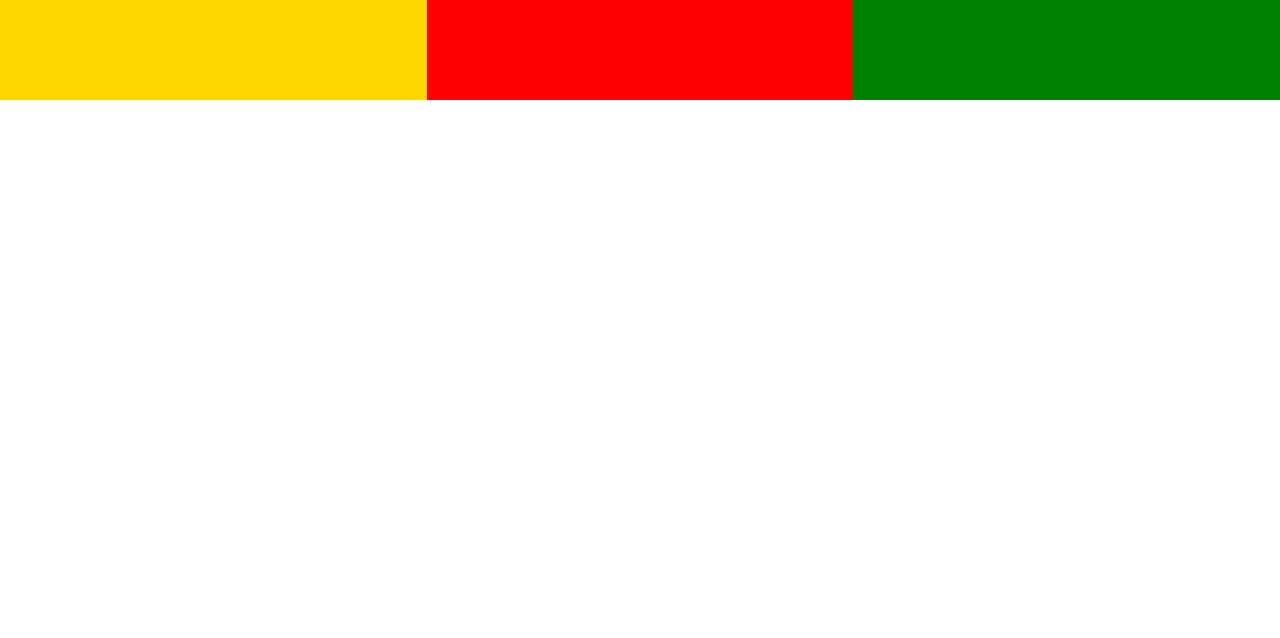
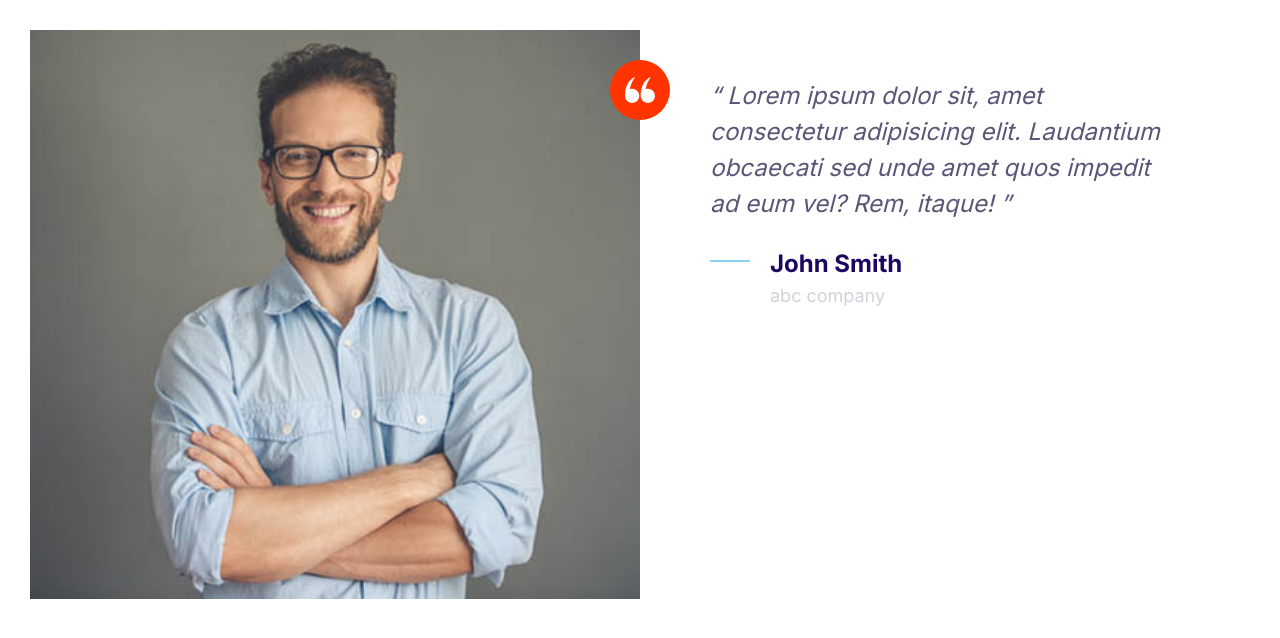
Before and after one commit to erutuzz/First-font-end-exercise-from-Mosh, a plain HTML site: page index.html in a window 1280 px wide. Drawn offline with Linux system fonts and the light colour scheme.

Commit message:
Build the type of testimonial

```diff
--- a/css/style.css
+++ b/css/style.css
@@ -150,6 +150,16 @@ a {
   display: inline-flex;
   justify-content: center;
   align-items: center;
+}
+.icon-container--accent {
+  background-color: var(--color-accent);
+}
+.icon--white {
+  fill: #fff;
+}
+.icon--small {
+  width: 30px;
+  height: 30px;
 }
 
 /* button */
@@ -378,3 +388,22 @@ a {
     grid-template-columns: 100%;
   }
 }
+
+/* testimonial quote */
+.testimonial {
+  padding: 3rem;
+}
+.quote {
+  padding: 3rem;
+}
+.testimonial__image {
+  position: relative;
+}
+.testimonial__image > img {
+  width: 100%;
+}
+.testimonial__image > span {
+  position: absolute;
+  top: 30px;
+  right: -30px;
+}
--- a/index.html
+++ b/index.html
@@ -15,10 +15,35 @@
     />
   </head>
   <body>
-    <div class="grid grid--1x3">
-      <div style="background: gold; height: 100px"></div>
-      <div style="background: red; height: 100px"></div>
-      <div style="background: green; height: 100px"></div>
+    <div class="grid grid--1x2 testimonial">
+      <div class="testimonial__image">
+        <img src="images/testimonial.jpg" alt="a smiling man" />
+        <span class="icon-container testimonial__accent icon-container--accent">
+          <svg class="icon icon--primary icon--white icon--small">
+            <use xlink:href="images/sprite.svg#quotes"></use>
+          </svg>
+        </span>
+      </div>
+      <div>
+        <blockquote class="quote">
+          <p class="quote__content">
+            Lorem ipsum dolor sit, amet consectetur adipisicing elit. Laudantium
+            obcaecati sed unde amet quos impedit ad eum vel? Rem, itaque!
+          </p>
+          <div class="media">
+            <div class="media__image quote__image">
+              <svg class="icon icon--primary">
+                <use xlink:href="images/sprite.svg#line"></use>
+              </svg>
+            </div>
+
+            <div class="media__body">
+              <h3 class="media__title quote__name">John Smith</h3>
+              <p class="media__content quote__vocation">abc company</p>
+            </div>
+          </div>
+        </blockquote>
+      </div>
     </div>
   </body>
 </html>
```
Also changed, not shown: components/testimonial.html (added, +30 -0 lines), images/testimonial.jpg (added).
